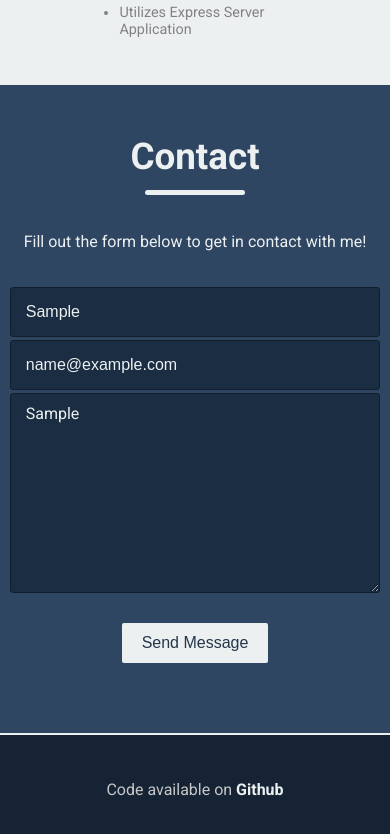
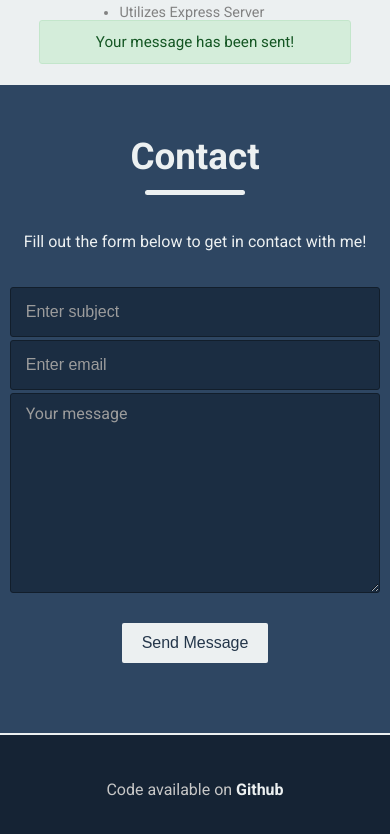
Before and after one commit to jordan1824/portfolio_website, a website built with webpack: page app/index.html in a window 390 px wide. Both pictures are taken after typing "Sample", "name@example.com", "Sample" into the empty fields and a click on the button "Send Message". Shown: the part 5981-6815 px from the top of the page. Built offline with nearby package versions, Linux system fonts and the light colour scheme; files whose address does not match are found by name.

Commit message:
Finished form JS & added website photos

```diff
--- a/app/assets/scripts/main.js
+++ b/app/assets/scripts/main.js
@@ -1,11 +1,13 @@
 import '../styles/styles.css'
 import HeroBanner from './modules/HeroBanner'
 import FadeIn from './modules/FadeIn'
+import FormSubmit from './modules/FormSubmit'
 
 new HeroBanner()
 new FadeIn(document.querySelector(".about__intro"), 90)
 new FadeIn(document.querySelector(".about__skills-container"), 75)
 new FadeIn(document.querySelector(".contact-outer-container"), 80)
+new FormSubmit()
 
 class MultipleFadeIn {
   constructor(items, appearPoint) {
--- /dev/null
+++ b/app/assets/scripts/modules/FormSubmit.js
@@ -0,0 +1,48 @@
+class FormSubmit {
+  constructor() {
+    this.contactForm = document.querySelector(".contact__form")
+    this.subject = document.querySelector("#subject")
+    this.email = document.querySelector("#email")
+    this.text = document.querySelector("#text")
+    this.alert = document.querySelector(".alert")
+    this.message = document.querySelector(".alert__message")
+    this.events()
+  }
+
+  events() {
+    this.contactForm.addEventListener("submit", (event) => {
+      event.preventDefault()
+      let subjectValue = this.subject.value.trim()
+      let emailValue = this.email.value.trim()
+      let textValue = this.text.value.trim()
+      if (subjectValue && emailValue && textValue) {
+        // axios.post('/email', {subject: subjectValue, email: emailValue, text: textValue}).then(function() {
+        //   console.log("success")
+        // }).catch(function() {
+        //   console.log("There was an error")
+        // })
+        this.subject.value = ""
+        this.email.value = ""
+        this.text.value = ""
+        // Show success message
+        if (this.alert.classList.contains("alert--error")) {
+          this.alert.classList.remove("alert--error")
+        }
+        this.alert.classList.add("alert--success")
+        this.message.innerHTML = "Your message has been sent!"
+        this.alert.addEventListener("animationend", () => {
+          this.alert.classList.remove("alert--success")
+        })
+      } else {
+        // Show error message
+        this.alert.classList.add("alert--error")
+        this.message.innerHTML = "You must provide valid input."
+        this.alert.addEventListener("animationend", () => {
+          this.alert.classList.remove("alert--error")
+        })
+      }
+    })
+  }
+}
+
+export default FormSubmit
--- /dev/null
+++ b/app/assets/styles/modules/_alert.css
@@ -0,0 +1,52 @@
+.alert {
+  position: fixed;
+  left: 50%;
+  transform: translateX(-50%) scale(1.2);
+  padding: 12px 20px;
+  width: 300px;
+  border-radius: 3px;
+  top: 20px;
+  z-index: -5;
+  border: 1px solid transparent;
+  opacity: 0;
+  transition: opacity 0.6s, transform 0.6s;
+  transition-timing-function: ease-out;
+}
+
+.alert__message {
+  text-align: center;
+}
+
+.alert--success {
+  color: #155724;
+  background: #d4edda;
+  border-color: #c3e6cb;
+  z-index: 100;
+  opacity: 1;
+  transform: translateX(-50%) scale(1);
+}
+
+.alert--error {
+  color: #721c24;
+  background: #f8d7da;
+  border-color: #f5c6cb;
+  z-index: 100;
+  opacity: 1;
+  transform: translateX(-50%) scale(1);
+  animation: 0.5s alertAnimation 5s forwards;
+}
+
+@keyframes alertAnimation {
+  0% {}
+  100% {opacity: 0; transform: translateX(-50%) scale(1.1)}
+}
+
+@media (max-width: 410px) {
+  .alert {
+    width: 80%;
+  }
+  .alert__message {
+    text-align: center;
+    font-size: 0.95rem;
+  }
+}
--- a/app/assets/styles/styles.css
+++ b/app/assets/styles/styles.css
@@ -9,3 +9,4 @@
 @import "./modules/_about.css";
 @import "./modules/_skills.css";
 @import "./modules/_projects.css";
+@import "./modules/_alert.css";
--- a/app/index.html
+++ b/app/index.html
@@ -87,7 +87,7 @@
     <h1 class='projects__heading'>Projects</h1>
     <div class='project'>
       <div class='project__image'>
-        <a href="https://photo-sharing--app.herokuapp.com" target="_blank"><img src="https://chippd.github.io/img/jobbie1.png" alt="project-image"></a>
+        <a href="https://photo-sharing--app.herokuapp.com" target="_blank"><img src="./assets/images/photosharingappphoto.png" alt="project-image"></a>
       </div>
       <div class='project__info-container'>
         <h1 class='project__name'>Photo Sharing App <a class='project__link' href="https://photo-sharing--app.herokuapp.com" target="_blank"><i class="fa fa-external-link" aria-hidden="true"></i></a></h1>
@@ -124,7 +124,7 @@
     <div class='project--dark'>
       <div class='project'>
         <div class='project__image'>
-          <a href="https://socialsharingapp.herokuapp.com" target="_blank"><img src="https://chippd.github.io/img/jobbie1.png" alt="project-image"></a>
+          <a href="https://socialsharingapp.herokuapp.com" target="_blank"><img src="./assets/images/socialsharingappphoto.png" alt="project-image"></a>
         </div>
         <div class='project__info-container-2'>
           <h1 class='project__name'>Social Sharing App <a class='project__link' href="https://socialsharingapp.herokuapp.com" target="_blank"><i class="fa fa-external-link" aria-hidden="true"></i></a></h1>
@@ -162,7 +162,7 @@
     </div>
     <div class='project'>
       <div class='project__image'>
-        <a href="https://task-web-app.herokuapp.com/login" target="_blank"><img src="https://chippd.github.io/img/jobbie1.png" alt="project-image"></a>
+        <a href="https://task-web-app.herokuapp.com/login" target="_blank"><img src="./assets/images/taskappphoto.png" alt="project-image"></a>
       </div>
       <div class='project__info-container'>
         <h1 class='project__name'>Task App <a class='project__link' href="https://task-web-app.herokuapp.com/login" target="_blank"><i class="fa fa-external-link" aria-hidden="true"></i></a></h1>
@@ -214,26 +214,9 @@
   <footer>
     <p>Code available on <a class='link' href="https://github.com/jordan1824?tab=repositories" target="_blank">Github</a></p>
   </footer>
-
-  <script src="https://ajax.googleapis.com/ajax/libs/jquery/3.5.1/jquery.min.js"></script>
-  <script>
-    $('form').on('submit', (e) => {
-      e.preventDefault();
-
-      const subject = $('#subject').val().trim();
-      const email = $('#email').val().trim();
-      const text = $('#text').val().trim();
-
-      const data = {
-        email,
-        subject,
-        text
-      };
-
-      $.post('/email', data, function() {
-        console.log("Server received our data")
-      });
-    });
-  </script>
+  <div class='alert'>
+    <p class='alert__message'></p>
+  </div>
+  <script src="https://unpkg.com/axios/dist/axios.min.js"></script>
 </body>
 </html>
```
Also changed, not shown: docs/index.html (+1 -17 lines), app/assets/images/photosharingappphoto.png (added), app/assets/images/socialsharingappphoto.png (added), app/assets/images/taskappphoto.png (added), 5 other files.
